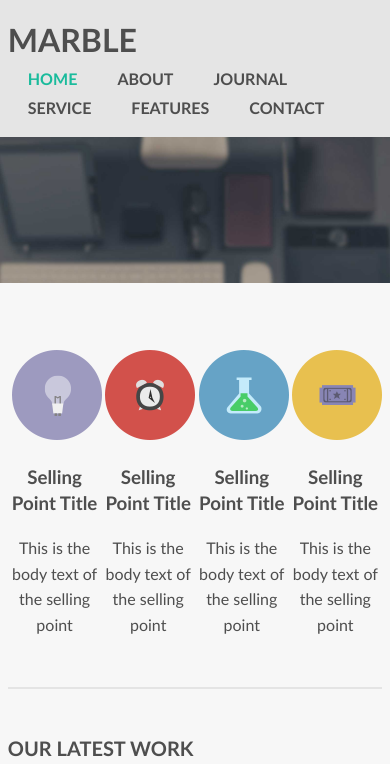
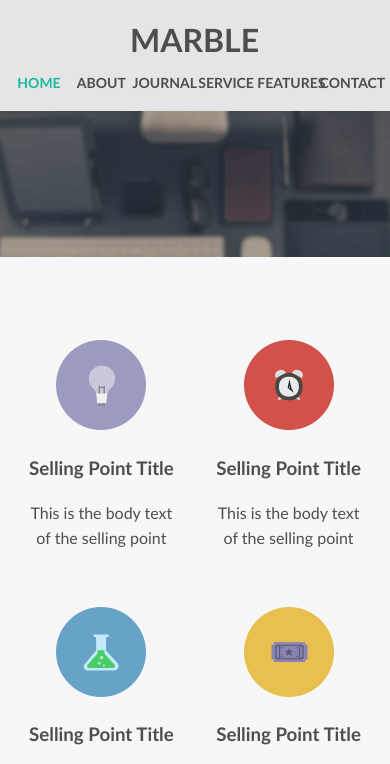
Before and after one commit to MichaelLeontieff/Photoshop-To-Responsive-Site-Tutorial, a plain HTML site: page index.html in a window 390 px wide. Shown: the top 764 px of the page. Drawn offline with Linux system fonts and the light colour scheme.

Commit message:
added tablet support

```diff
--- a/style.css
+++ b/style.css
@@ -195,3 +195,55 @@ footer li.tw {
   color: #999;
   font-size: 14px;
 }
+
+/* MEDIA QUERIES */
+
+@media screen and (max-width: 960px) {
+  #selling-points li {
+    width: 40%;
+    padding: 0 5%;
+    margin: 20px 0;
+  }
+
+  footer ul {
+    width: 50%;
+  }
+
+  footer ul:nth-child(odd) {
+    clear: both;
+  }
+
+  #quote {
+    width: 90%;
+    padding: 40px 5%;
+  }
+}
+
+@media screen and (max-width: 780px) {
+  header nav {
+    float: none;
+  }
+
+  header nav li {
+    margin-left: 0;
+    width: 16.66%;
+    text-align: center;
+    font-size: 14px;
+    margin: 0;
+  }
+
+  header .logo {
+    float: none;
+    margin: 0 auto 15px;
+  }
+
+  #latest-work li {
+    width: 60%;
+    margin: 30px 20% !important;
+    float: none;
+  }
+
+  #latest-work h2 {
+    text-align: center;
+  }
+}
```
